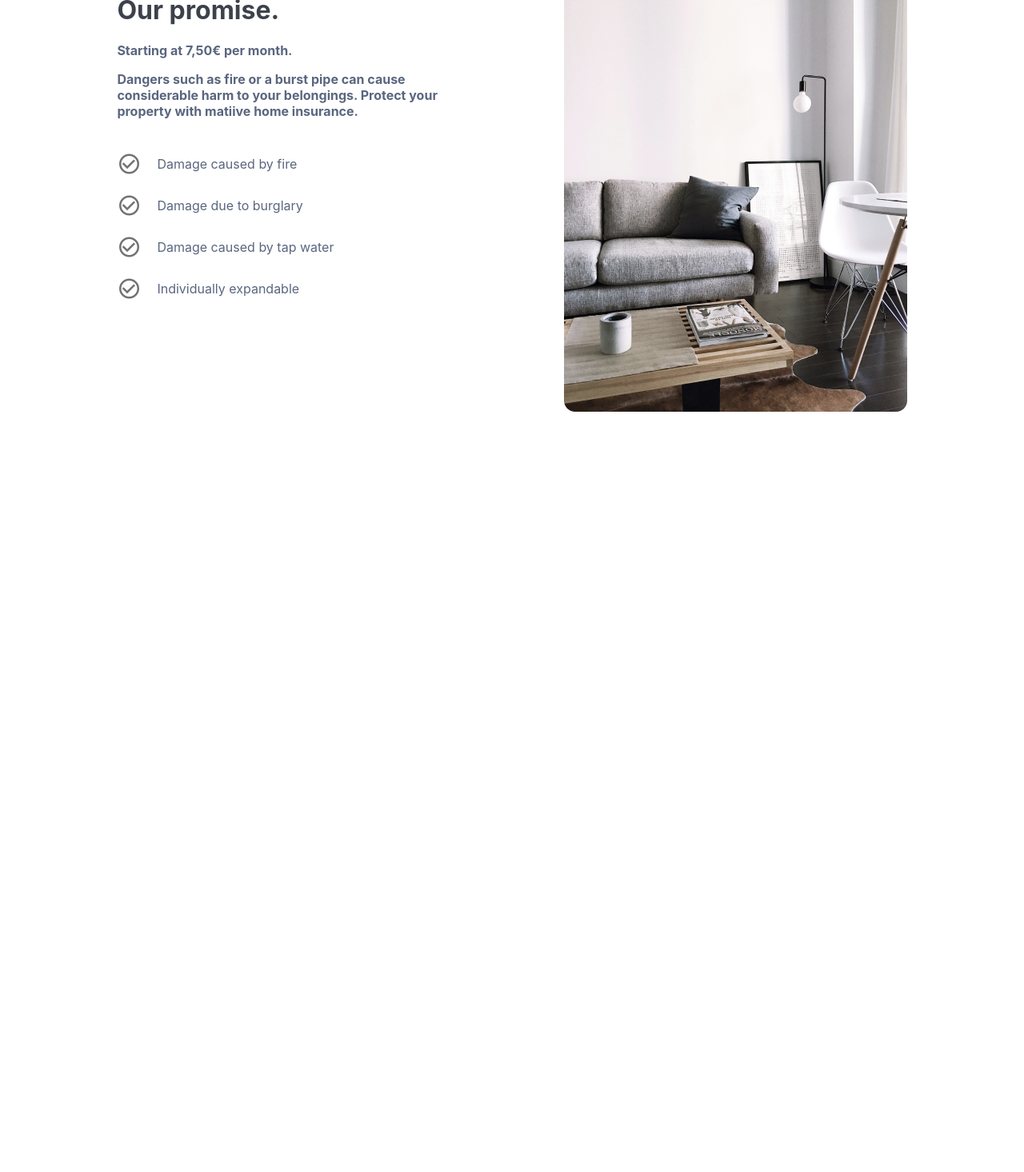
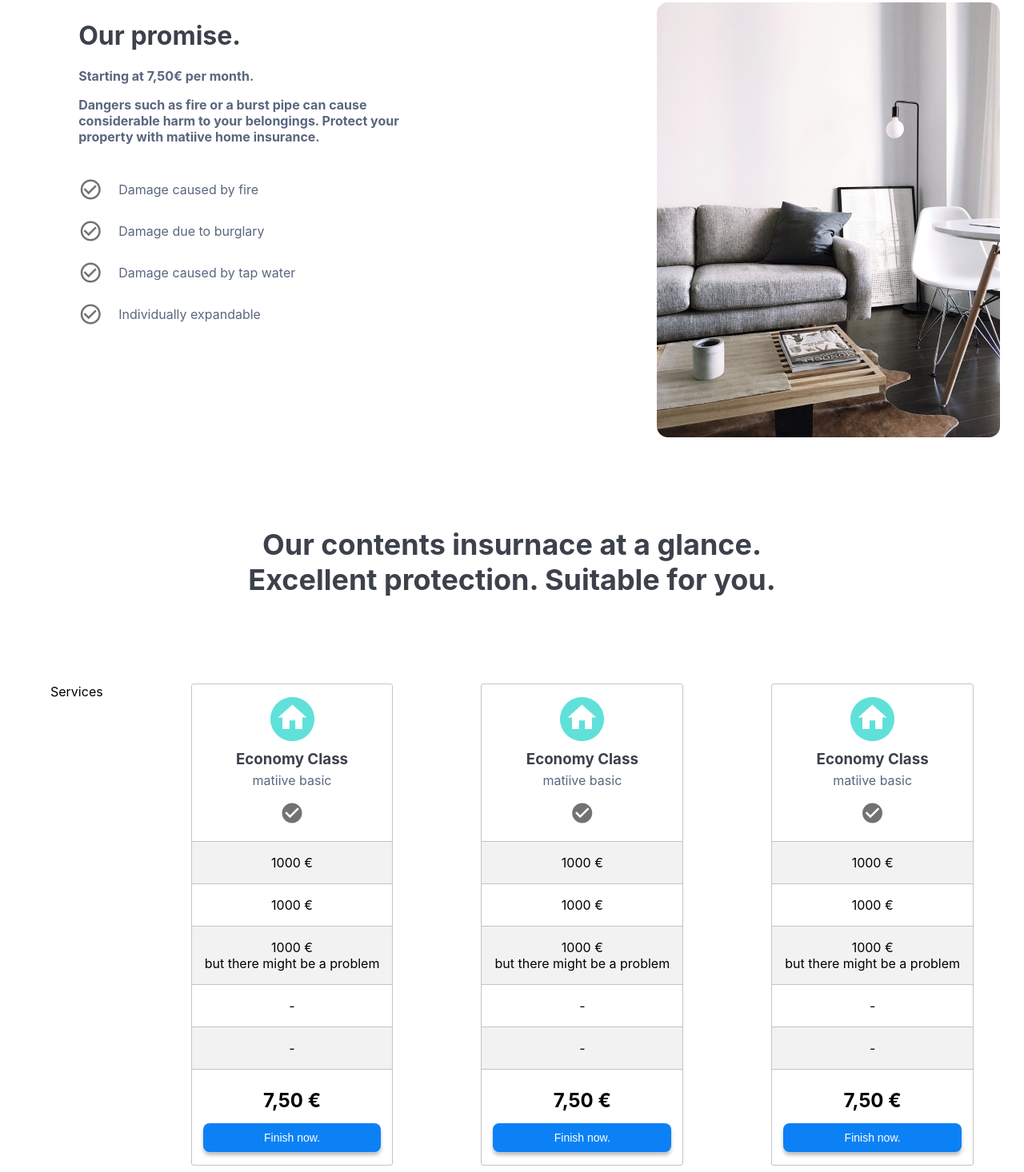
Before and after one commit to yOoMarvin/matiive-gatsby, a Gatsby site: page /contents in a window 1280 px wide. Shown: the part 367-1833 px from the top of the page at 80% size. Before the commit the page ends 886 px from the top, so only its background shows below. Built offline with nearby package versions, Linux system fonts and the light colour scheme; Gatsby itself is replaced by a stand-in of ours.

Commit message:
add product options and tariffs

```diff
--- /dev/null
+++ b/src/components/ContentOptions.js
@@ -0,0 +1,25 @@
+import React from "react"
+import styled from "styled-components"
+
+import TarifOption from "./TarifOption"
+
+const Container = styled.div`
+  display: flex;
+  flex-direction: row;
+  justify-content: space-around;
+`
+
+class ContentOptions extends React.Component {
+  render() {
+    return (
+      <Container>
+        <div>Services </div>
+        <TarifOption />
+        <TarifOption />
+        <TarifOption />
+      </Container>
+    )
+  }
+}
+
+export default ContentOptions
--- a/src/components/ProductInfo.js
+++ b/src/components/ProductInfo.js
@@ -9,6 +9,12 @@ const Container = styled.div`
   margin-left: auto;
   margin-right: auto;
 `
+const Content = styled.div`
+  display: flex;
+  flex-direction: row;
+  justify-content: space-around;
+`
+
 const Title = styled.h1`
   font-size: 48px;
   text-align: center;
@@ -22,12 +28,10 @@ const Fat = styled.p`
   width: 420px;
 `
 const Left = styled.div`
-  float: left;
-  margin-left: 10%;
+  width: 50%;
 `
 const Right = styled.div`
-  float: right;
-  margin-right: 10%;
+  width: 30%;
 `
 const DetailContainer = styled.div`
   display: flex;
@@ -51,6 +55,7 @@ class ProductInfo extends React.Component {
       <Container>
         <Title>{this.props.title}</Title>
         <SubTitle>{this.props.subtitle}</SubTitle>
+        <Content>
           <Left>
             <h1>Our promise.</h1>
             <Fat>{this.props.price}</Fat>
@@ -77,6 +82,7 @@ class ProductInfo extends React.Component {
           <Right>
             <img src={this.props.image} alt="Liability Insurance" />
           </Right>
+        </Content>
       </Container>
     )
   }
--- /dev/null
+++ b/src/components/TarifOption.js
@@ -0,0 +1,76 @@
+import React from "react"
+import styled from "styled-components"
+
+import MaterialIcon from "../components/MaterialIcon"
+
+const Container = styled.div`
+  display: flex;
+  flex-direction: column;
+  text-align: center;
+  border-radius: 3px;
+  border: 1px solid #c4c4c4;
+  padding: 1em 0 1em 0;
+`
+const Title = styled.h3`
+  line-height: 0;
+  padding-bottom: 0;
+  margin-bottom: 0;
+`
+const TopRow = styled.div`
+  margin-bottom: 1em;
+`
+const DarkRow = styled.div`
+  border-top: 1px solid #c4c4c4;
+  border-bottom: 1px solid #c4c4c4;
+  background-color: #f2f2f2;
+  padding: 1em;
+`
+const LightRow = styled.div`
+  padding: 1em;
+`
+const Price = styled.div`
+  margin-top: 1em;
+  font-weight: bold;
+  font-size: 24px;
+`
+const Button = styled.button`
+  background-color: #0c81f6;
+  border-radius: 8px;
+  padding: 50px;
+  padding-top: 10px;
+  padding-bottom: 10px;
+  border: none;
+  color: white;
+  font-size: 14px;
+  margin: 1em 1em 0em 1em;
+  box-shadow: 0px 4px 4px rgba(0, 0, 0, 0.25);
+  &:hover {
+    cursor: pointer;
+  }
+`
+
+class TarifOption extends React.Component {
+  render() {
+    return (
+      <Container>
+        <TopRow>
+          <img src="/contents-basic.png" alt="contents basic" />
+          <Title>Economy Class</Title>
+          <p>matiive basic</p>
+          <MaterialIcon icon="check_circle" size="30px" />
+        </TopRow>
+        <DarkRow>1000 €</DarkRow>
+        <LightRow> 1000 €</LightRow>
+        <DarkRow>
+          1000 € <br /> but there might be a problem
+        </DarkRow>
+        <LightRow>-</LightRow>
+        <DarkRow>-</DarkRow>
+        <Price>7,50 €</Price>
+        <Button>Finish now.</Button>
+      </Container>
+    )
+  }
+}
+
+export default TarifOption
--- a/src/pages/contents.js
+++ b/src/pages/contents.js
@@ -3,12 +3,28 @@ import styled from "styled-components"
 
 import Header from "../components/Header"
 import ProductInfo from "../components/ProductInfo"
+import ContentOptions from "../components/ContentOptions"
+
+const Page = styled.div`
+  display: flex;
+  flex-direction: column;
+  padding-right: 15px;
+  padding-left: 15px;
+  margin-left: auto;
+  margin-right: auto;
+`
+const Title = styled.h1`
+  font-size: 36px;
+  text-align: center;
+  margin: 3em 0 3em 0;
+`
 
 class Contents extends React.Component {
   render() {
     return (
       <div>
         <Header />
+        <Page>
           <ProductInfo
             title="So you never have to worry about your favorite things again."
             subtitle="Always on the safe side with the contents insurance from matiive."
@@ -20,6 +36,14 @@ class Contents extends React.Component {
             info4=" Individually expandable"
             image="/contents.png"
           />
+        </Page>
+        <div>
+          <Title>
+            Our contents insurnace at a glance. <br />
+            Excellent protection. Suitable for you.
+          </Title>
+          <ContentOptions />
+        </div>
       </div>
     )
   }
```
Also changed, not shown: src/components/LiabilityOptions.js (added, +25 -0 lines), src/pages/liability.js (+24 -0 lines), static/contents-basic.png (added). Lines whose indentation alone changed are shown as unchanged.
